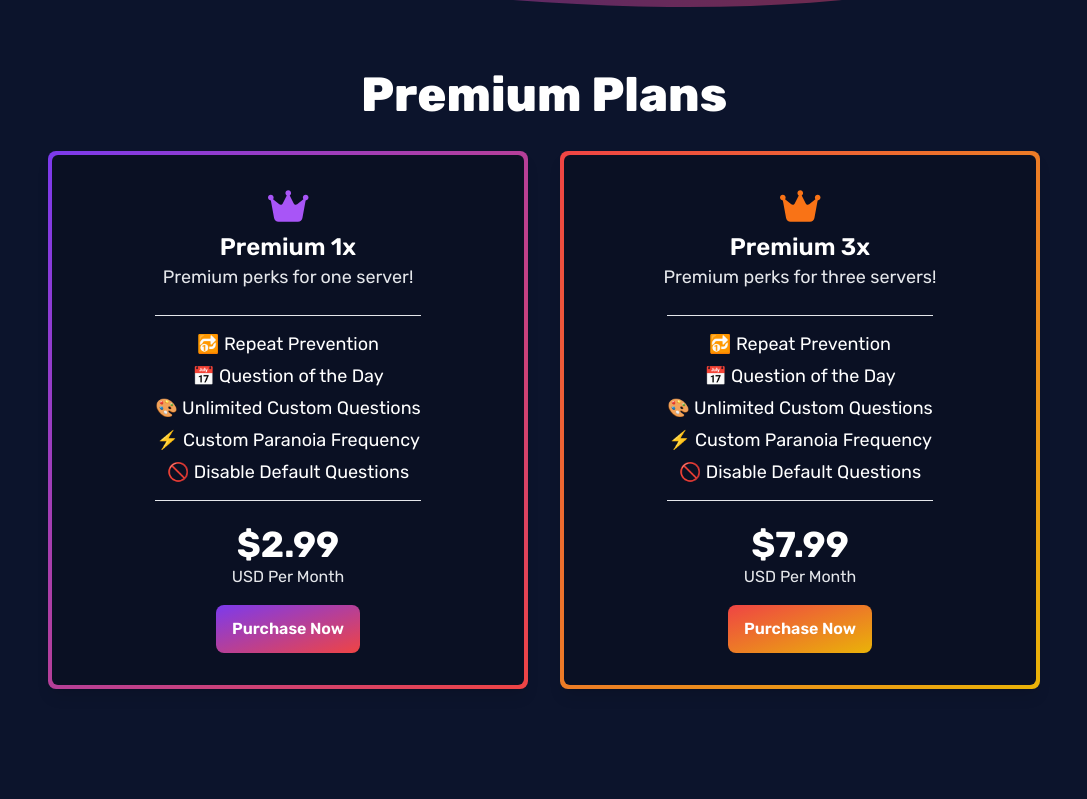
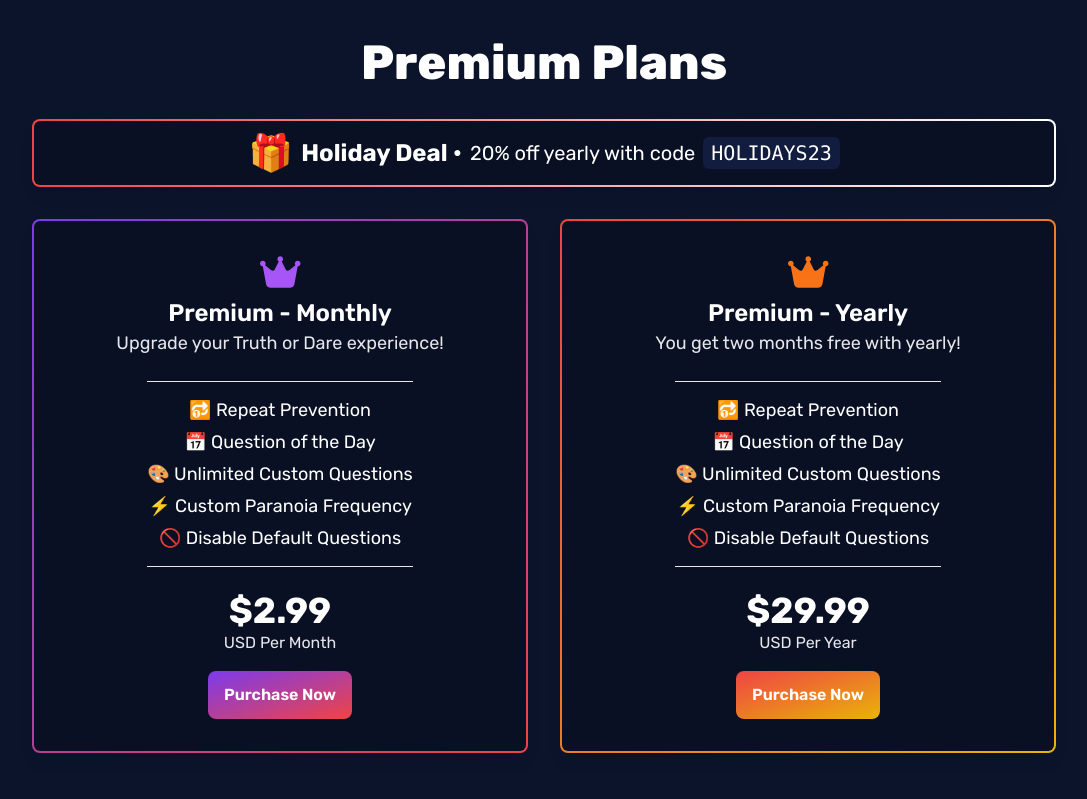
Before and after one commit to truth-or-dare-bot/web, a Next.js app: page /premium in a window 1280 px wide. Shown: the part 501-1300 px from the top of the page, without its empty margins (96-1183 px from the left). Built offline with nearby package versions, Linux system fonts and the light colour scheme.

Commit message:
feat: add yearly subscription & holiday deal

```diff
--- a/components/CheckoutModal.jsx
+++ b/components/CheckoutModal.jsx
@@ -2,7 +2,7 @@ import { faDiscord } from "@fortawesome/free-brands-svg-icons";
 import { faCrown, faLock, faXmark } from "@fortawesome/free-solid-svg-icons";
 import { FontAwesomeIcon } from "@fortawesome/react-fontawesome";
 import Image from "next/image";
-import Link from "next/link";
+import { planCycles } from "../pages/premium";
 
 export default function CheckoutModal({ show = false, setShow, user, openCheckout, plan }) {
 	return (
@@ -24,6 +24,7 @@ export default function CheckoutModal({ show = false, setShow, user, openCheckou
 										We&apos;re so excited to activate your premium features! Log in with the Discord account you would
 										like to activate from.
 									</p>
+									<p className="mt-4">🎁 Discount codes can be applied during the next step.</p>
 									<p className="mt-4">
 										Please join our{" "}
 										<a
@@ -72,13 +73,13 @@ export default function CheckoutModal({ show = false, setShow, user, openCheckou
 									</div>
 									<div className="flex-shrink-0 pl-6 text-right">
 										<h2 className="font-semibold">${plan?.price}</h2>
-										<p className="text-sm leading-tight text-gray-800">per month</p>
+										<p className="text-sm leading-tight text-gray-800">{planCycles[plan?.planCycle]?.toLowerCase()}</p>
 									</div>
 								</div>
 								<div className="my-4 h-[1px] bg-black"></div>
 								<div className="flex flex-row">
 									<div className="">Total</div>
-									<div className="ml-auto">${plan?.price}/mo</div>
+									<div className="ml-auto">${plan?.price}</div>
 								</div>
 								<div className="mt-12 sm:mt-24">
 									<div className="mt-4">
--- a/components/PremiumPricingPlan.jsx
+++ b/components/PremiumPricingPlan.jsx
@@ -1,6 +1,7 @@
 import { FontAwesomeIcon } from "@fortawesome/react-fontawesome";
 import Button from "./Button";
 import { faCrown } from "@fortawesome/free-solid-svg-icons";
+import { planCycles } from "../pages/premium";
 
 export default function PremiumPricingPlan({
 	planId,
@@ -11,12 +12,12 @@ export default function PremiumPricingPlan({
 	className,
 	themeColor,
 	clickEvent,
-	planCycle = "Per Month",
+	planCycle,
 	buttonLabel = "Purchase Now",
 	disabled = false,
 }) {
 	return (
-		<div className={"bg-clip rounded-lg p-1 shadow-lg transition hover:scale-[102%] " + className}>
+		<div className={"bg-clip rounded-lg p-0.5 shadow-lg transition hover:scale-[102%] " + className}>
 			<div className="h-full rounded-md bg-white px-6 py-8 text-center dark:bg-theme-d1">
 				<div className="mb-6 flex flex-col items-center">
 					<div className={"mb-1 bg-clip-text text-4xl " + themeColor}>
@@ -34,7 +35,7 @@ export default function PremiumPricingPlan({
 				</div>
 				<div className="mt-6">
 					<p className="text-4xl font-bold">${price}</p>
-					<p className="text-md dark:text-gray-200">USD {planCycle}</p>
+					<p className="text-md dark:text-gray-200">USD {planCycles[planCycle]}</p>
 				</div>
 				<div className="mt-4">
 					<Button
--- a/pages/premium.jsx
+++ b/pages/premium.jsx
@@ -32,11 +32,12 @@ const CustomParanoiaExample = dynamic(async () => await import("../components/ex
 	ssr: false,
 });
 
-const premiumPlans = [
+export const premiumPlans = [
 	{
 		planId: "one-server-USD-Monthly",
-		planName: "Premium 1x",
-		planDescription: "Premium perks for one server!",
+		planName: "Premium - Monthly",
+		planDescription: "Upgrade your Truth or Dare experience!",
+		planCycle: "monthly",
 		planFeatures: [
 			"🔂 Repeat Prevention",
 			"📅 Question of the Day",
@@ -50,9 +51,10 @@ const premiumPlans = [
 		price: 2.99,
 	},
 	{
-		planId: "three-servers-USD-Monthly",
-		planName: "Premium 3x",
-		planDescription: "Premium perks for three servers!",
+		planId: "one-server-USD-Yearly",
+		planName: "Premium - Yearly",
+		planDescription: "You get two months free with yearly!",
+		planCycle: "yearly",
 		planFeatures: [
 			"🔂 Repeat Prevention",
 			"📅 Question of the Day",
@@ -62,9 +64,25 @@ const premiumPlans = [
 		],
 		themeColor: "text-orange-500",
 		className: "bg-gradient-to-tl from-yellow-500 to-red-500",
-		serverCount: 3,
-		price: 7.99,
+		serverCount: 1,
+		price: 29.99,
 	},
+	// {
+	// 	planId: "three-servers-USD-Monthly",
+	// 	planName: "Premium 3x",
+	// 	planDescription: "Premium perks for three servers!",
+	// 	planFeatures: [
+	// 		"🔂 Repeat Prevention",
+	// 		"📅 Question of the Day",
+	// 		"🎨 Unlimited Custom Questions",
+	// 		"⚡ Custom Paranoia Frequency",
+	// 		"🚫 Disable Default Questions",
+	// 	],
+	// 	themeColor: "text-orange-500",
+	// 	className: "bg-gradient-to-tl from-yellow-500 to-red-500",
+	// 	serverCount: 3,
+	// 	price: 7.99,
+	// },
 	// {
 	// 	planId: "custom-bot-USD-Monthly",
 	// 	planName: "Custom Bot",
@@ -82,6 +100,11 @@ const premiumPlans = [
 	// 	disabled: true,
 	// },
 ];
+
+export const planCycles = {
+	monthly: "Per Month",
+	yearly: "Per Year",
+};
 
 export default function PremiumPage() {
 	const [cbInstance, setCbInstance] = useState(null);
@@ -256,7 +279,7 @@ export default function PremiumPage() {
 			/>
 			<div className="flex flex-col pb-8 md:pb-32">
 				<div className="bg-gradient-to-r from-violet-600/50 to-red-500/50 pt-24 pb-36">
-					<div className="mx-auto px-6 md:mt-24">
+					<div className="mx-auto px-6 md:mt-16">
 						<div className="text-center text-white">
 							<h1 className="text-6xl font-extrabold">Truth or Dare Premium</h1>
 							<h2 className="mt-2 text-3xl">Unlock premium features and support the development of the bot!</h2>
@@ -283,8 +306,22 @@ export default function PremiumPage() {
 					<div className="mx-auto max-w-2xl text-center">
 						<h1 className="text-5xl font-extrabold">Premium Plans</h1>
 					</div>
+					<Fade bottom delay={0}>
+						<div className="bg-clip mx-auto mt-8 max-w-5xl rounded-lg bg-gradient-to-r from-red-500 to-white p-0.5 shadow-lg">
+							<div className="h-full rounded-md bg-white px-4 py-3 dark:bg-theme-d1">
+								<div className="flex items-center justify-center gap-2 text-xl">
+									<div className="text-4xl">🎁</div>
+									<div className="text-2xl font-bold">
+										Holiday Deal <span className="hidden sm:inline">•</span>
+									</div>
+									<div className="">20% off yearly with code</div>
+									<code className="rounded-md bg-gray-200 px-2 py-0.5 dark:bg-theme-d4">HOLIDAYS23</code>
+								</div>
+							</div>
+						</div>
+					</Fade>
 					<div
-						className="mx-auto mt-8 flex max-w-5xl flex-col justify-center gap-8 px-4 md:flex-row"
+						className="mx-auto mt-8 flex max-w-5xl flex-col justify-center gap-8 md:flex-row"
 						style={{ flex: "1 1 0px" }}>
 						{premiumPlans.map((props, index) => (
 							<div className="flex-1" key={index}>
```
